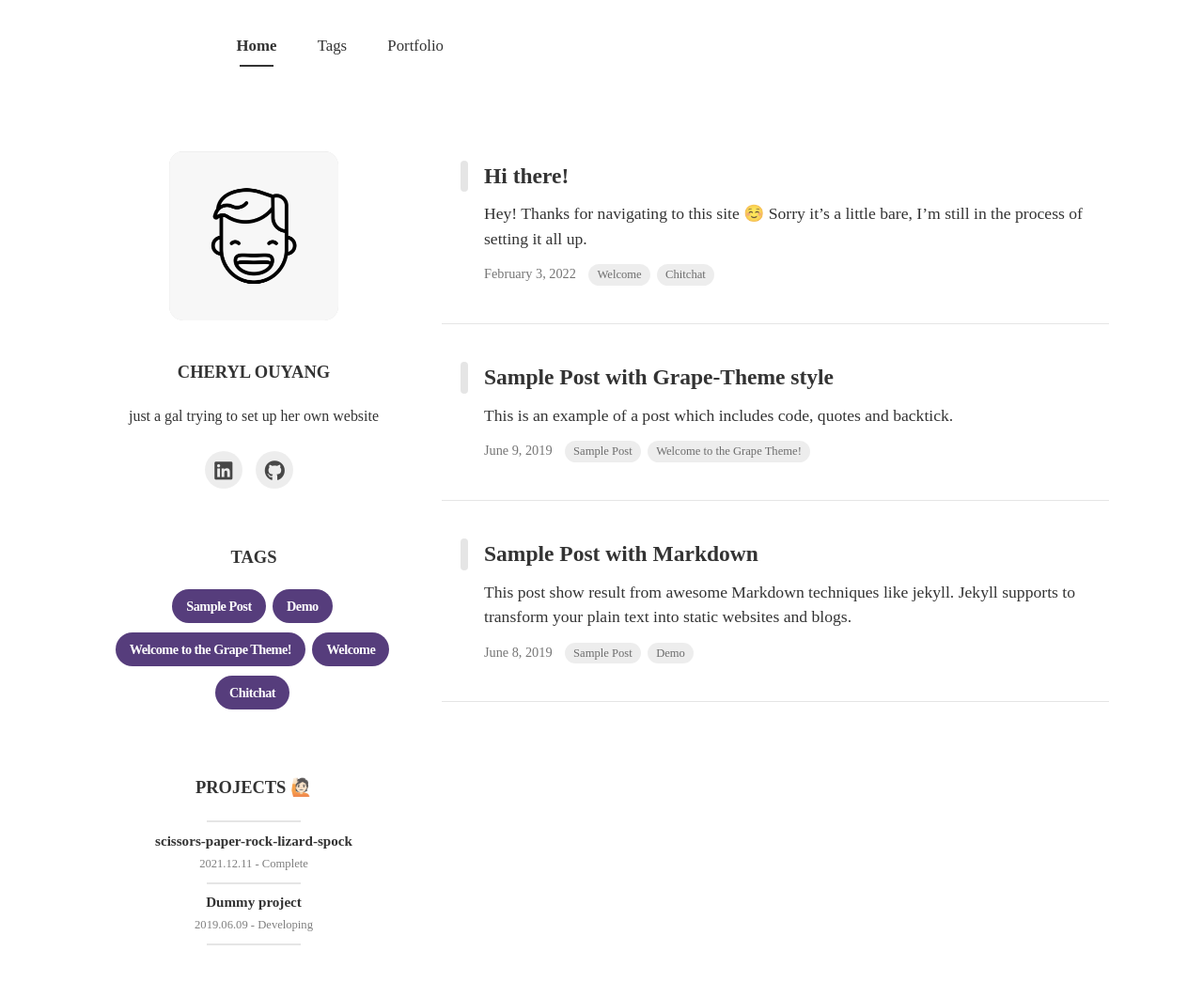
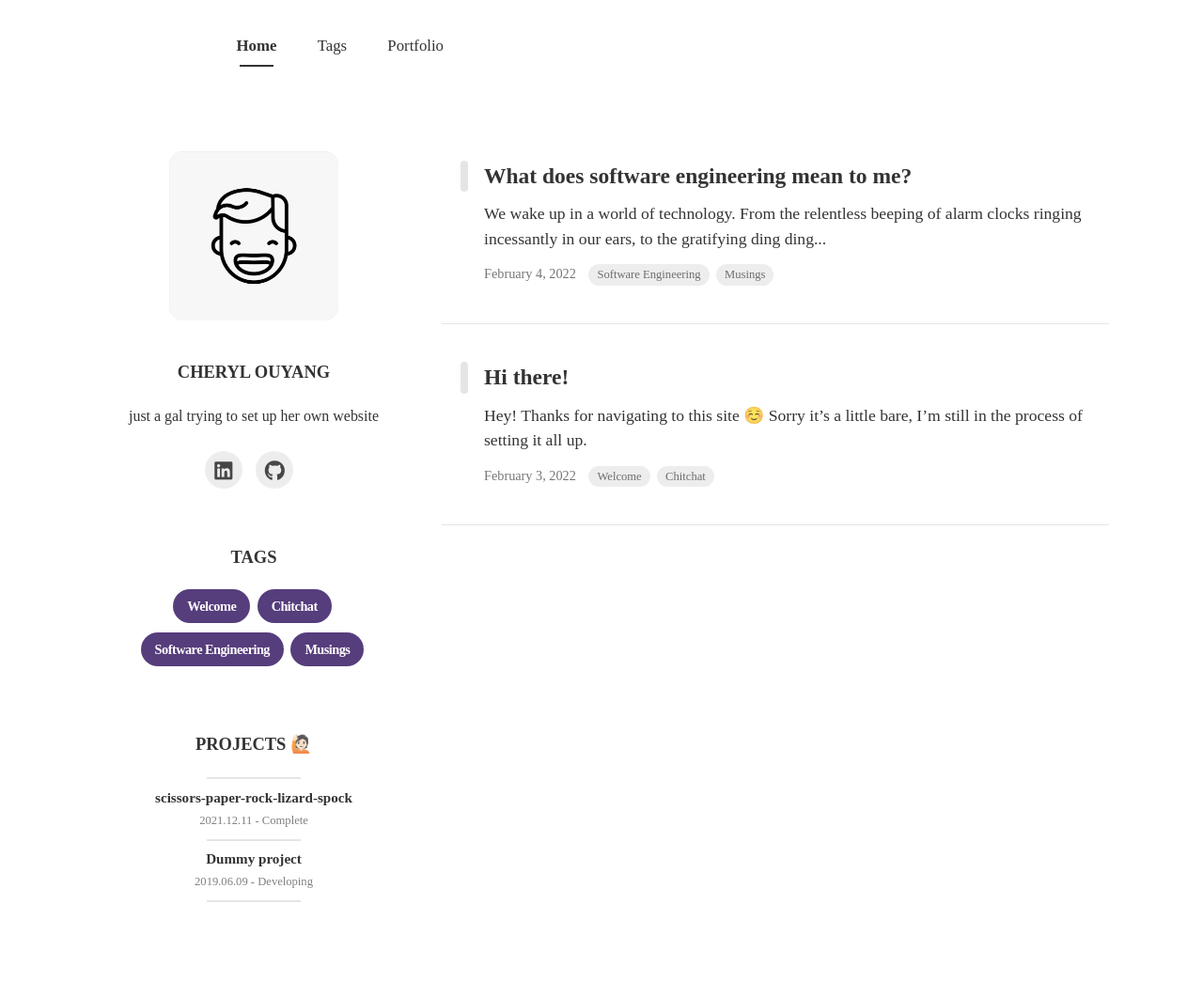
Before and after one commit to cherylouyang/cherylouyang.github.io, a Jekyll site: the page built from index.html, in a window 1280 px wide. Shown: the whole page at 94% size. Built offline with Jekyll 4.4.1, drawn with Linux system fonts in a browser that asks for light colours; nearby versions of some CDN libraries; some web fonts are replaced; the list of posts is cut into pages by our own code; after the commit the page ends 999 px from its top, so only the background shows below that.

Commit message:
Add second post + update footer - 2nd post: What does software engineering mean to me? - Update footer copyright details

```diff
--- a/_includes/footer.html
+++ b/_includes/footer.html
@@ -1,7 +1,7 @@
 <footer>
   <div class="footer">
-    Copyright © 2019
-    <a href="https://github.com/NAYE0NG">Nayeong Kim</a>.
+    Copyright © 2022
+    <a href="https://github.com/cherylouyang">Cheryl Ouyang</a>.
     Powered by Jekyll with
     <a href="https://github.com/naye0ng/Grape-Theme">Grape Theme</a>.
   </div>
--- a/_posts/2019-06-08-markdown-and-html.md
+++ /dev/null
@@ -1,106 +0,0 @@
----
-layout: post
-title: Sample Post with Markdown
-subtitle : How markdown is displayed as html
-tags: [Sample Post, Demo]
-author: Nayeong Kim
-comments : True
----
-
-This post show result from awesome Markdown techniques like jekyll.
-`Jekyll` supports to transform your plain text into static websites and blogs.
-
-you can easy to change style in `_utility.html` and a sample of the formatting follows.
-
-<br>
-
-이 포스팅은 놀라운 Markdown 기술들로 만들어진 결과물입니다.
-
-`_utility.html`에서 스타일을 변경할 수 있으며, 서식 샘플은 아래와 같습니다.
-
-<br>
-
-<h2>1. HTML headings</h2>
-{% highlight html %}
-<h1>This is heading 1</h1>
-<h2>This is heading 2</h2>
-<h3>This is heading 3</h3>
-<h4>This is heading 4</h4>
-<h5>This is heading 5</h5>
-<h6>This is heading 6</h6>
-{% endhighlight %}
-<h1>This is heading 1</h1>
-<h2>This is heading 2</h2>
-<h3>This is heading 3</h3>
-<h4>This is heading 4</h4>
-<h5>This is heading 5</h5>
-<h6>This is heading 6</h6>
-
-<br>
-
-<h2>2. bold text</h2>
-{% highlight html %}
-<p>This is normal text - <b>and this is bold text</b>.</p>
-{% endhighlight %}
-<p>This is normal text - <b>and this is bold text</b>.</p>
-
-<br>
-
-<h2>3. list</h2>
-<h3>a. unordered list</h3>
-{% highlight html %}
-- Coffee
-- Tea
-- Milk
-{% endhighlight %}
-- Coffee
-- Tea
-- Milk
-
-<h3>b. ordered list</h3>
-{% highlight html %}
-1. Coffee
-2. Tea
-3. Milk
-{% endhighlight %}
-1. Coffee
-2. Tea
-3. Milk
-
-<br>
-
-<h2>4. hyperlink</h2>
-{% highlight html %}
-[naye0ng's blog](https://naye0ng.github.io)
-{% endhighlight %}
-[naye0ng's blog](https://naye0ng.github.io)
-
-<br>
-
-<h2>5. image</h2>
-Try using `.width-30`, `.width-40`, `.width-50`, `.width-60`, `.width-70` and `.width-80` class! You can easily change the image width.
-
-{% highlight html %}
-![sample image]({{ site.baseurl }}/assets/img/koreaSunset.jpg)
-![sample image]({{ site.baseurl }}/assets/img/koreaSunset.jpg){: .width-30}
-![sample image]({{ site.baseurl }}/assets/img/koreaSunset.jpg){: .width-50}
-![sample image]({{ site.baseurl }}/assets/img/koreaSunset.jpg){: .width-80}
-{% endhighlight %}
-![sample image]({{ site.baseurl }}/assets/img/koreaSunset.jpg)
-<p></p>
-![sample image]({{ site.baseurl }}/assets/img/koreaSunset.jpg){: .width-30}
-![sample image]({{ site.baseurl }}/assets/img/koreaSunset.jpg){: .width-50}
-![sample image]({{ site.baseurl }}/assets/img/koreaSunset.jpg){: .width-80}
-<br>
-
-<h2>5. table</h2>
-{% highlight html %}
-| Header 1  | Header 2 | Header 3 |
-| :------- | :-------: | -------: |
-| Content 1  | Content 2 | Content 3 |
-| Content 1  | Content 2 | Content 3 |
-{% endhighlight %}
-| Header 1  | Header 2 | Header 3 |
-| :------- | :-------: | -------: |
-| Content 1 | Content 2 | Content 3 |
-| Content 1 | Content 2 | Content 3 |
--- a/_posts/2019-06-09-grape-theme-style.md
+++ /dev/null
@@ -1,47 +0,0 @@
----
-layout: post
-title: Sample Post with Grape-Theme style
-subtitle : How markdown is displayed as html
-tags: [Sample Post, Welcome to the Grape Theme!]
-author: Nayeong Kim
-comments : False
----
-
-This is an example of a post which includes code, quotes and backtick.
-
-you can easy to change style in `_utility.html`.
-
-A sample of the formatting follows.
-
-<br>
-
-code, quotes and backtick를 포함하고 있는 게시물의 예입니다.
-
- `_utility.html`에서 스타일을 변경할 수 있으며, 서식 샘플은 아래와 같습니다.
-
-<br>
-
-<h2>1. Code </h2>
-You can add highlighting for code in `highlight.scss`.
-
-{% highlight python %}
-# test function
-def test :
-    print('hello world!')
-{% endhighlight %}
-
-<br>
-
-<h2>2. Quotes</h2>
-{% highlight html %}
-> Hello World, This is quotes!
-{% endhighlight %}
-> Hello World, This is quotes!
-
-<br>
-
-<h2>3. `Backtick`</h2>
-{% highlight html %}
-`Grape-Theme`
-{% endhighlight %}
-`Grape-Theme`
--- /dev/null
+++ b/_posts/2022-02-04-what-does-software-engineering-mean-to-me.md
@@ -0,0 +1,62 @@
+---
+layout: post
+title: What does software engineering mean to me?
+subtitle : Do the beep boop
+tags: [Software Engineering, Musings]
+author: Cheryl Ouyang
+comments : False
+---
+
+We wake up in a world of technology. From the relentless beeping of alarm clocks ringing incessantly in our ears, to the gratifying `ding ding` of our mobile phones on the nightstand, we eat, breathe and sleep in all the benefits that technology brings to our lives.
+
+<br>
+
+Our lives are so deeply entwined with technology and software, that if we were to extricate ourselves, we would most likely find ourselves yearning to fill a void that was once filled to the brim with modern convenience. We've gotten so used to having everyday tasks automated for us. From food deliveries to home entertainment
+
+<br>
+
+I was born arguably at the height of technological advancement (if we were to consider Steve Jobs and Apple the pinnacle of technological development). I still vividly recall flipping through my little pink phone book in search of the landline numbers of my closest childhood friends for our weekly Saturday calls. Unable to move from my seat next to the ?handset? except to stretch out my fingers for a piece of fruit, I spent the next hour chatting about whatever it was 10 year olds amused themselves with in the 2010s.
+
+<br>
+
+As a future software engineer, I want to learn and write code. As a member of society, I want to make a genuine contribution to the lives of my fellow men.
+
+<!-- This is an example of a post which includes code, quotes and backtick.
+
+you can easy to change style in `_utility.html`.
+
+A sample of the formatting follows.
+
+<br>
+
+code, quotes and backtick를 포함하고 있는 게시물의 예입니다.
+
+ `_utility.html`에서 스타일을 변경할 수 있으며, 서식 샘플은 아래와 같습니다.
+
+<br>
+
+<h2>1. Code </h2>
+You can add highlighting for code in `highlight.scss`.
+
+{% highlight python %}
+# test function
+def test :
+    print('hello world!')
+{% endhighlight %}
+
+<br>
+
+<h2>2. Quotes</h2>
+{% highlight html %}
+> Hello World, This is quotes!
+{% endhighlight %}
+> Hello World, This is quotes!
+
+<br>
+
+<h2>3. `Backtick`</h2>
+{% highlight html %}
+`Grape-Theme`
+{% endhighlight %}
+`Grape-Theme`
+ -->
```
